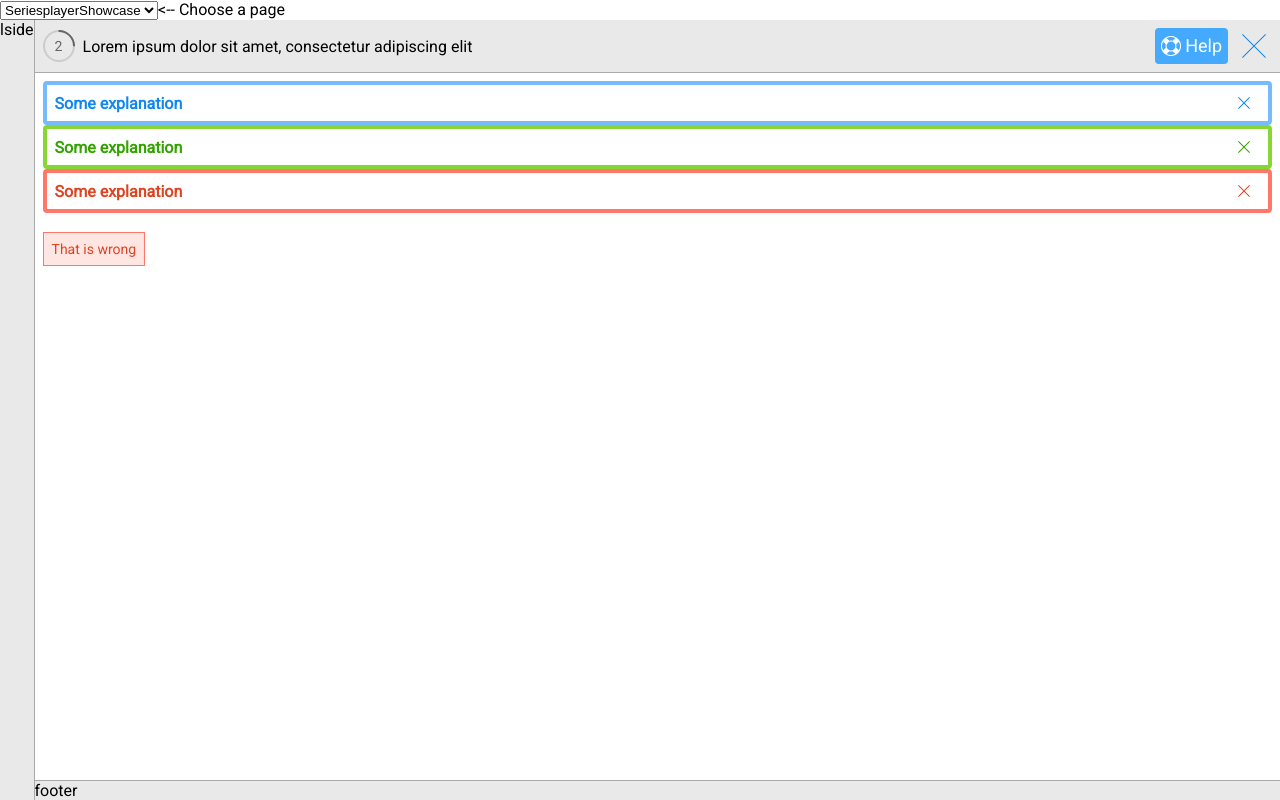
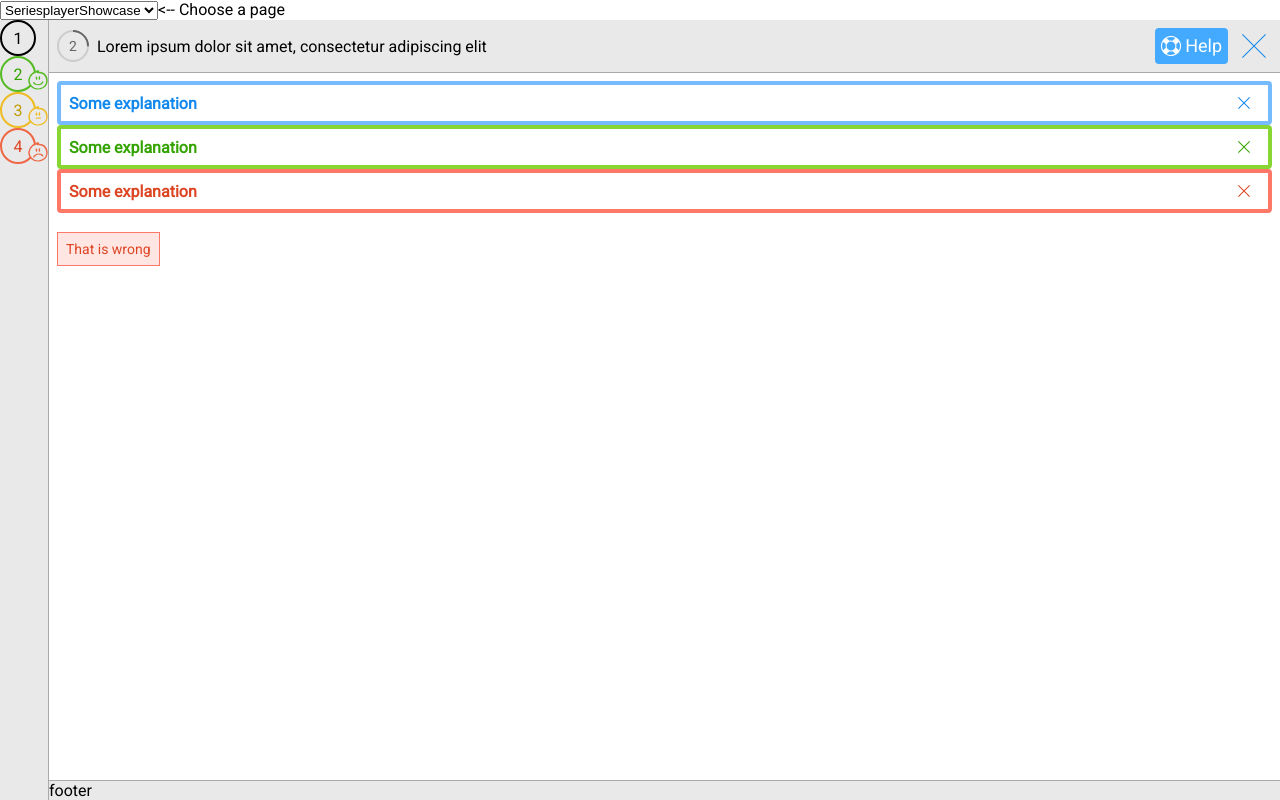
Before and after one commit to bettermarks/SP-UI-Spec, a React app: page / in a window 1280 px wide. Built offline with nearby package versions, Linux system fonts and the light colour scheme.

Commit message:
Exercise navigation button - draft implementation

```diff
--- /dev/null
+++ b/src/components/exerciseNavButton/ExerciseNavButton.js
@@ -0,0 +1,42 @@
+import React from "react";
+
+export default ({ exerciseNumber, decoration }) => {
+  let content;
+  switch (decoration){
+    case "correct":
+      content = (
+        <svg version= "1" xmlns= "http://www.w3.org/2000/svg" width= "48" height= "36" >
+          <path d="M36.85 20.75c.15.2.23.43.3.65a3.9 3.9 0 0 1 0 2.05.57.57 0 0 1-1.05.1 3.94 3.94 0 0 1-.45-2c.03-.22.05-.45.15-.7a.6.6 0 0 1 1.05-.1zm2.75-.59a.59.59 0 0 0-.77.31 4.71 4.71 0 0 0 .01 3.03.6.6 0 0 0 .33.32c.3.12.63-.02.75-.32a4.18 4.18 0 0 0 .2-2.27c-.05-.26-.1-.5-.2-.76a.58.58 0 0 0-.32-.3zm-5.62 5.87a.57.57 0 0 0-.9.5c.01.14.03.26.07.38.06.14.13.29.22.4.16.24.36.44.57.63.42.37.91.65 1.41.84 1.02.4 2.07.5 3.1.46a6.74 6.74 0 0 0 3.05-.81c.48-.27.9-.64 1.27-1.06.36-.41.67-.92.66-1.5a.53.53 0 0 0-.89-.38l-.03.03c-.35.33-.53.67-.78 1a4.69 4.69 0 0 1-3.32 1.71 4.6 4.6 0 0 1-3.54-1.31c-.15-.14-.27-.3-.4-.44a1.61 1.61 0 0 0-.2-.2c-.08-.07-.17-.17-.28-.24l-.01-.01zm13.67-1.6a8.58 8.58 0 0 1-.72 3.73 8.55 8.55 0 0 1-2.3 3.03 10.87 10.87 0 0 1-6.98 2.41 9.64 9.64 0 0 1-6.84-2.82l-.09-.1A17.9 17.9 0 0 1 18 36a18 18 0 0 1 0-36 18 18 0 0 1 17.72 15c.4-.15.8-.29 1.22-.4.6-.13 1.23-.38 1.86-.15a.62.62 0 0 1 .15 1.1l-.27.15h.5c.63.03 1.26.1 1.9.24 1.25.27 2.48.81 3.5 1.65a8.97 8.97 0 0 1 3.07 6.83zM29.5 29.04a8.63 8.63 0 0 1-1.2-5.32c.28-2.59 1.7-4.93 3.64-6.54.58-.5 1.21-.93 1.88-1.3A16 16 0 0 0 18 2C9.18 2 2 9.18 2 18s7.18 16 16 16c4.53 0 8.6-1.91 11.5-4.95zm16.77-4.59a7.5 7.5 0 0 0-2.66-5.67 6.8 6.8 0 0 0-2.88-1.3 9.2 9.2 0 0 0-1.62-.19c-.56-.02-1.1.03-1.69-.16h-.02a.62.62 0 0 1-.4-.8.63.63 0 0 1 .11-.19 11.07 11.07 0 0 0-4.17 2.22 8.82 8.82 0 0 0-3.17 5.53 7.56 7.56 0 0 0 2 5.96 8.2 8.2 0 0 0 5.9 2.53c2.21.07 4.5-.67 6.15-2.13a7.15 7.15 0 0 0 2.45-5.8z" />
+        </svg>
+      );
+    break;
+    case "remark":
+      content = (
+        <svg version="1" xmlns="http://www.w3.org/2000/svg" width="48" height="36">
+          <path d="M44.58 17.59a8.33 8.33 0 0 0-3.5-1.65 10.73 10.73 0 0 0-2.4-.24l.27-.15a.63.63 0 0 0-.14-1.1h-.01c-.63-.23-1.27.02-1.86.15-.42.11-.82.25-1.22.4A17.99 17.99 0 0 0 0 18a18 18 0 0 0 18 18 17.9 17.9 0 0 0 12.72-5.32l.09.1a9.64 9.64 0 0 0 6.84 2.82c2.5.01 5.01-.8 6.97-2.42a8.53 8.53 0 0 0 2.3-3.02c.54-1.15.75-2.5.73-3.74-.04-2.5-1-5.14-3.07-6.83zM18 34C9.18 34 2 26.82 2 18S9.18 2 18 2a16 16 0 0 1 15.83 13.88c-.66.38-1.3.81-1.88 1.3a10.06 10.06 0 0 0-3.63 6.55 8.63 8.63 0 0 0 1.19 5.32A15.91 15.91 0 0 1 18 34zm27.74-6.36c-.42 1-1.09 1.9-1.91 2.62a8.96 8.96 0 0 1-6.15 2.13 8.2 8.2 0 0 1-5.9-2.53 7.55 7.55 0 0 1-2-5.96 8.82 8.82 0 0 1 3.17-5.53 11.1 11.1 0 0 1 4.17-2.22.61.61 0 0 0 .3.98l.01.01c.6.2 1.14.14 1.69.16.55.01 1.1.07 1.62.18 1.06.22 2.05.65 2.88 1.3a7.53 7.53 0 0 1 2.67 5.68 7.25 7.25 0 0 1-.55 3.18zm-8.89-6.9c.15.22.23.44.3.66a3.9 3.9 0 0 1 0 2.05.57.57 0 0 1-1.05.1 3.94 3.94 0 0 1-.45-2c.03-.22.05-.45.15-.7a.6.6 0 0 1 1.05-.1zm3.06-.27a4.7 4.7 0 0 1 .01 3.03.58.58 0 0 1-1.07 0 4.2 4.2 0 0 1-.21-2.27c.04-.25.09-.5.2-.76a.59.59 0 0 1 1.07 0zm.7 5.95c-.18.24-.37.2-.56.22-.2 0-.39 0-.58-.02-.38-.03-.77-.07-1.15-.02-.38.04-.75.13-1.13.22-.18.04-.37.06-.56.09-.2.03-.38.06-.59-.13a.73.73 0 0 1-.08-.98c.17-.22.36-.22.55-.23h.58c.38.02.76.05 1.14.02.39 0 .76-.11 1.13-.2.2-.06.38-.1.57-.13.19-.02.37-.1.58.13.28.28.3.71.1 1.02z" />
+        </svg>
+      );
+    break;
+    case "error":
+      content = (
+        <svg version="1" xmlns="http://www.w3.org/2000/svg" width="48" height="36">
+          <path d="M44.58 17.59a8.33 8.33 0 0 0-3.5-1.65 10.73 10.73 0 0 0-2.4-.24l.27-.15a.63.63 0 0 0-.14-1.1h-.01c-.63-.23-1.27.02-1.86.15-.42.11-.82.25-1.22.4A17.99 17.99 0 0 0 0 18a18 18 0 0 0 18 18 17.9 17.9 0 0 0 12.72-5.32l.09.1a9.64 9.64 0 0 0 6.84 2.82c2.5.01 5.01-.8 6.97-2.42a8.53 8.53 0 0 0 2.3-3.02c.54-1.15.75-2.5.73-3.74-.04-2.5-1-5.14-3.07-6.83zM18 34C9.18 34 2 26.82 2 18S9.18 2 18 2a16 16 0 0 1 15.83 13.88c-.66.38-1.3.81-1.88 1.3a10.06 10.06 0 0 0-3.63 6.55 8.63 8.63 0 0 0 1.19 5.32A15.91 15.91 0 0 1 18 34zm27.74-6.36c-.42 1-1.09 1.9-1.91 2.62a8.96 8.96 0 0 1-6.15 2.13 8.2 8.2 0 0 1-5.9-2.53 7.55 7.55 0 0 1-2-5.96 8.82 8.82 0 0 1 3.17-5.53 11.1 11.1 0 0 1 4.17-2.22.61.61 0 0 0 .3.98l.01.01c.6.2 1.14.14 1.69.16.55.01 1.1.07 1.62.18 1.06.22 2.05.65 2.88 1.3a7.53 7.53 0 0 1 2.67 5.68 7.25 7.25 0 0 1-.55 3.18zm-8.89-6.9c.15.22.23.44.3.66a3.9 3.9 0 0 1 0 2.05.57.57 0 0 1-1.05.1 3.94 3.94 0 0 1-.45-2c.03-.22.05-.45.15-.7a.6.6 0 0 1 1.05-.1zm3.06-.27a4.7 4.7 0 0 1 .01 3.03.58.58 0 0 1-1.07 0 4.2 4.2 0 0 1-.21-2.27c.04-.25.09-.5.2-.76a.59.59 0 0 1 1.07 0zm2.67 8.04c-.11-.07-.21-.16-.3-.23l-.21-.18c-.15-.13-.28-.28-.44-.4a4.59 4.59 0 0 0-5.97-.05c-.32.26-.6.56-.83.9-.23.34-.38.7-.71 1.04l-.03.04a.53.53 0 0 1-.92-.32c-.04-.58.23-1.1.56-1.54a4.6 4.6 0 0 1 1.19-1.14 7.74 7.74 0 0 1 6.11-.76 4.73 4.73 0 0 1 2.08 1.32c.09.11.17.25.24.38.05.13.08.24.1.38a.57.57 0 0 1-.86.57l-.01-.01z" />
+        </svg>
+      );
+    break;
+    default:
+      decoration = "default";
+    break;
+  }
+  let classNames = [
+    "exerciseNavButton",
+    decoration
+  ];
+
+  return (
+    <div className={classNames.join(" ")}>
+      {content}
+      <div>{exerciseNumber}</div>
+    </div>
+  );
+};
--- /dev/null
+++ b/src/components/exerciseNavButton/ExerciseNavButton.scss
@@ -0,0 +1,41 @@
+@import "../../css/base.scss";
+
+.exerciseNavButton {
+  position: relative;
+  &.correct,&.remark,&.error {
+    & > div {
+      position: absolute;
+      top: 0;
+      left: 0;
+      right: 12px;
+      bottom: 0;
+      display: flex;
+      align-items: center;
+      justify-content: center;
+    }
+  }
+  &.correct {
+    color: $c-green-700;
+    fill: $c-green-600;
+  }
+  &.remark {
+    color: $c-yellow-700;
+    fill: $c-yellow-600;
+  }
+  &.error {
+    color: $c-red-700;
+    fill: $c-red-600;
+  }
+}
+
+.exerciseNavButton.default {
+  min-width: 36px;
+  max-width: 36px;
+  height: 36px;
+  border: 2px solid black;
+  border-radius: 50%;
+  box-sizing: border-box;
+  display: flex;
+  align-items: center;
+  justify-content: center;
+}
--- a/src/pages/SeriesplayerShowcase.js
+++ b/src/pages/SeriesplayerShowcase.js
@@ -7,11 +7,15 @@ import Icon from "../components/icon/Icon";
 import NavDonut from "../components/navDonut/NavDonut";
 import Feedback from "../components/feedback/Feedback";
 import CollapsibleSection from "../components/collapsibleSection/CollapsibleSection";
+import ExerciseNavButton from "../components/exerciseNavButton/ExerciseNavButton";
 
 export default () => {
   let leftSidebar = ([
     <Bar barStyle="dark" borderDirection="right">
-      lside
+      <ExerciseNavButton decoration="" exerciseNumber="1" />
+      <ExerciseNavButton decoration="correct" exerciseNumber="2" />
+      <ExerciseNavButton decoration="remark" exerciseNumber="3" />
+      <ExerciseNavButton decoration="error" exerciseNumber="4" />
     </Bar>
   ]);
 
--- a/src/styles.scss
+++ b/src/styles.scss
@@ -2,6 +2,7 @@
 @import "./components/direction/Box.scss";
 @import "./components/button/Button.scss";
 @import "./components/direction/Direction.scss";
+@import "./components/exerciseNavButton/ExerciseNavButton.scss";
 @import "./components/feedback/Feedback.scss";
 @import "./components/icon/Icon.scss";
 @import "./components/modal/Modal.scss";
```
